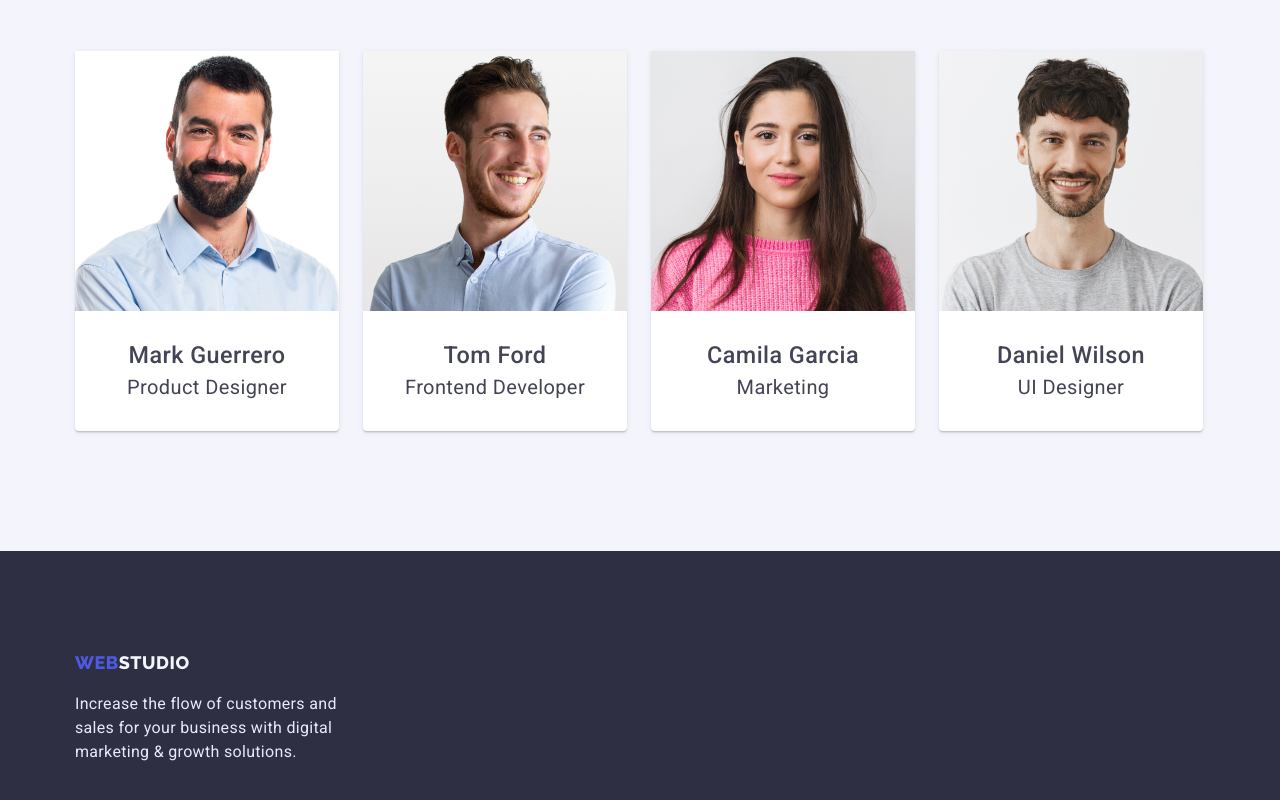
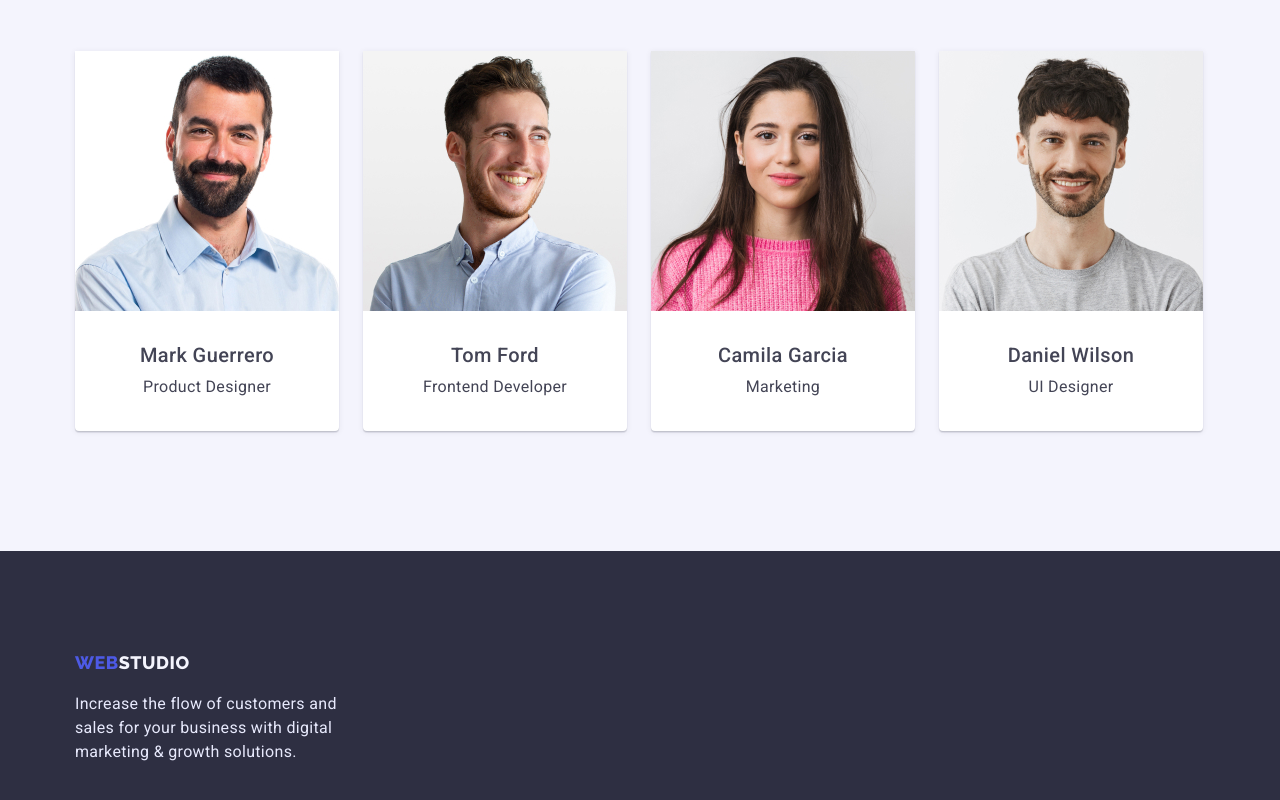
Before and after one commit to MariiaMelnichuk/goit-markup-hw-03, a plain HTML site: page index.html in a window 1280 px wide. Shown: the part 1754-2554 px from the top of the page. Drawn offline with nearby package versions, Linux system fonts and the light colour scheme.

Commit message:
last changes hw3

```diff
--- a/css/styles.css
+++ b/css/styles.css
@@ -276,12 +276,6 @@ margin-left: 76px;
     margin-bottom: 0;
     padding-top: 32px;
     padding-bottom: 32px;
-
-
-    font-weight: 500;
-    font-size: 20px;
-    line-height: 1.2;
-    text-align: center;
     }
 
         .team .title {
@@ -291,6 +285,9 @@ margin-left: 76px;
             line-height: 24px;
             letter-spacing: 0.02em;
             font-weight: 500;
+            font-size: 20px;
+            line-height: 1.2;
+            text-align: center;
 
         }
 
@@ -299,6 +296,9 @@ margin-left: 76px;
 
             letter-spacing: 0.02em;
             font-weight: 400;
+            font-size: 16px;
+            line-height: 1.5;
+            text-align: center;
         }
 
         img{
```
